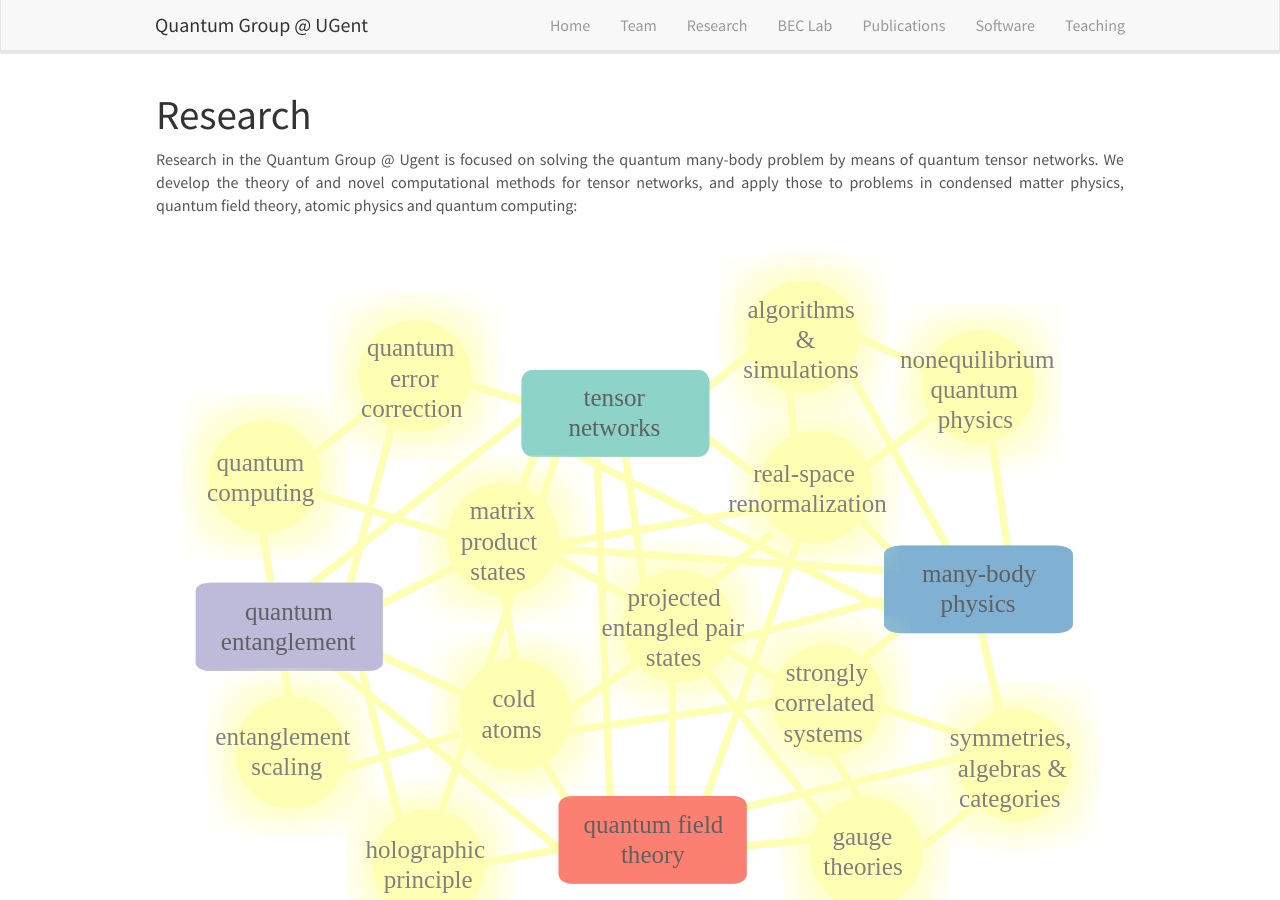
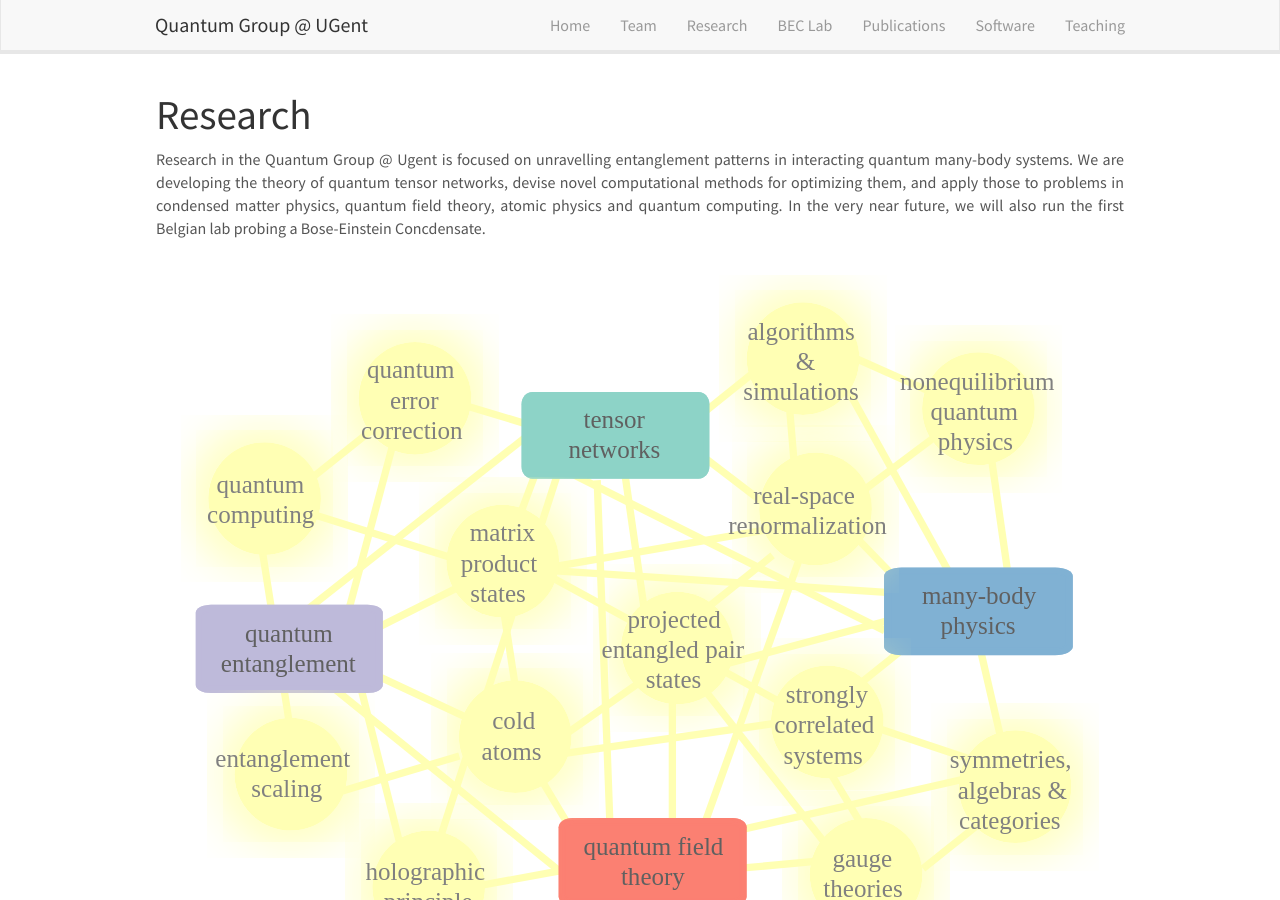
Before and after one commit to quantumghent/quantumghent.github.io, a Jekyll site: the page built from _pages/research.md, in a window 1280 px wide and 900 px high. Built offline with Jekyll 4.4.1, drawn with Linux system fonts in a browser that asks for light colours; nearby versions of some CDN libraries.

Commit message:
Update research.md

```diff
--- a/_pages/research.md
+++ b/_pages/research.md
@@ -8,7 +8,7 @@ permalink: /research/
 
 # Research
 <p style="text-align:justify">
-Research in the Quantum Group @ Ugent is focused on solving the quantum many-body problem by means of quantum tensor networks. We develop the theory of and novel computational methods for tensor networks, and apply those to problems in condensed matter physics, quantum field theory, atomic physics and quantum computing:
+Research in the Quantum Group @ Ugent is focused on unravelling entanglement patterns in interacting quantum many-body systems.  We are developing the theory of quantum tensor networks, devise novel computational methods for optimizing them, and apply those to problems in condensed matter physics, quantum field theory, atomic physics and quantum computing. In the very near future, we will also run the first Belgian lab probing a Bose-Einstein Concdensate.
 </p>
 
 <div class="svg-container">
```
